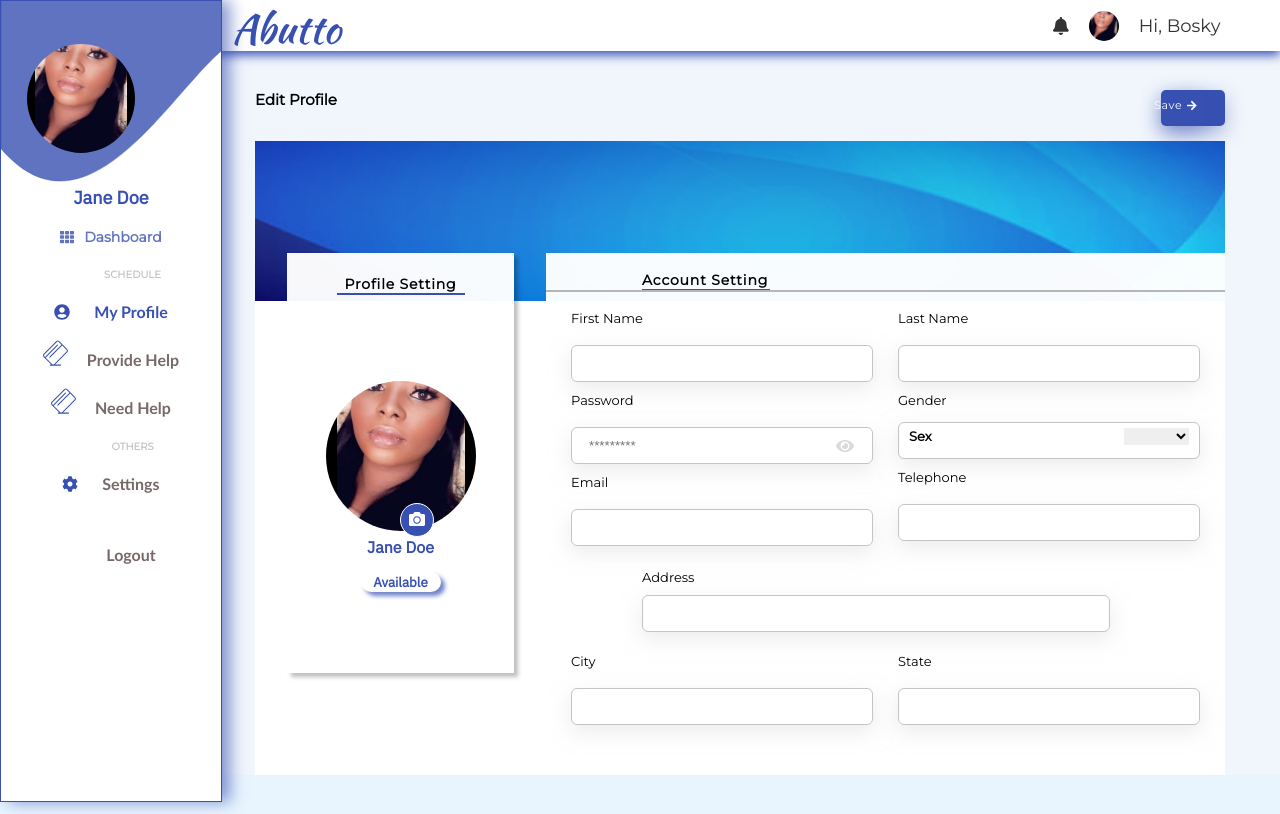
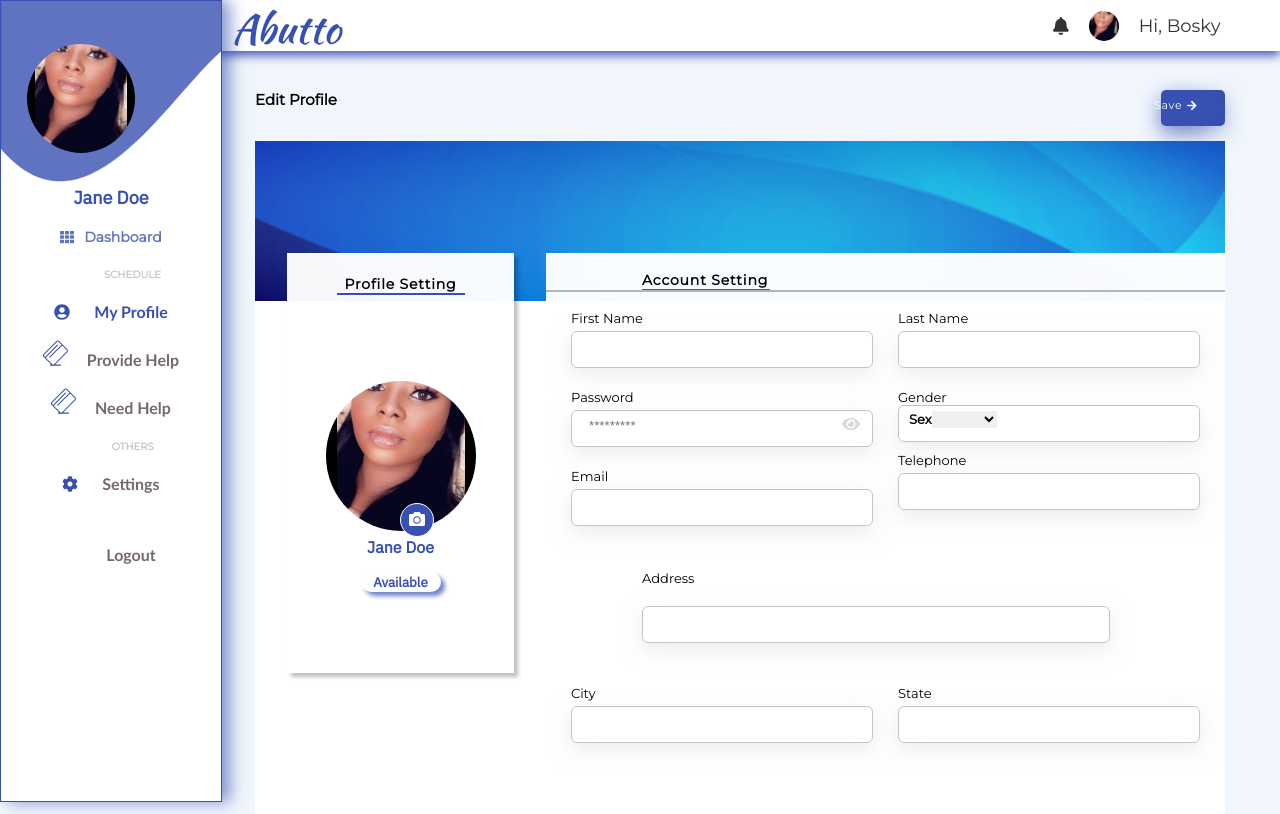
Before and after one commit to courage173/abutto-web, a React (Create React App) app: page /profile in a window 1280 px wide. Built offline with nearby package versions, Linux system fonts and the light colour scheme.

Commit message:
refactore(fixed error display to show up in the rigth position)

```diff
--- a/src/components/dashboard/profile/profile.js
+++ b/src/components/dashboard/profile/profile.js
@@ -222,7 +222,7 @@ class Profile extends Component {
                                 <div className="profile-form_top_section">
                                     <div>
                                         <div>
-                                            <div className="first">First Name</div><br />
+                                            <div className="first">First Name</div>
                                             <FormField
                                                 id={'firstName'}
                                                 formdata={this.state.formdata.firstName}
@@ -230,7 +230,7 @@ class Profile extends Component {
                                                 useStyle={false}
                                                 inPutStyle={{ background: 'white', boxShadow: 'inset 0 0 0px 9999px white', marginLeft: '15px' }}
                                                 st={{
-                                                    display: 'flex',
+                                                    marginBottom: '21px',
                                                     fontFamily: 'Montserrat',
                                                     color: '#3750B2', fontWeight: '600',
                                                     fontSize: '13px',
@@ -243,7 +243,7 @@ class Profile extends Component {
                                             />
                                         </div>
                                         <div>
-                                            <div className="first">Password</div><br />
+                                            <div className="first">Password</div>
                                             <FormField
                                                 id={'password'}
                                                 formdata={this.state.formdata.password}
@@ -251,7 +251,8 @@ class Profile extends Component {
                                                 inPutStyle={{ background: 'white', boxShadow: 'inset 0 0 0px 9999px white', marginLeft: '15px' }}
                                                 fontIcon2={<FontAwesomeIcon icon={faEye} style={{ color: '#DADADA', cursor: 'pointer' }} />}
                                                 st={{
-                                                    marginTop: '5px', display: 'flex',
+                                                    marginBottom: '21px',
+                                                    marginTop: '5px',
                                                     justifyContent: 'space-evenly',
                                                     alignItems: 'center'
                                                 }}
@@ -261,7 +262,7 @@ class Profile extends Component {
                                             />
                                         </div>
                                         <div>
-                                            <div className="first">Email</div><br />
+                                            <div className="first">Email</div>
                                             <FormField
                                                 id={'email'}
                                                 formdata={this.state.formdata.email}
@@ -269,7 +270,7 @@ class Profile extends Component {
                                                 useStyle={false}
                                                 inPutStyle={{ background: 'white', boxShadow: 'inset 0 0 0px 9999px white', marginLeft: '15px' }}
                                                 st={{
-                                                    display: 'flex',
+                                                    marginBottom: '21px',
                                                     fontFamily: 'Montserrat',
                                                     color: '#3750B2', fontWeight: '600',
                                                     fontSize: '13px',
@@ -284,7 +285,7 @@ class Profile extends Component {
                                     </div>
                                     <div>
                                         <div>
-                                            <div className="first">Last Name</div><br />
+                                            <div className="first">Last Name</div>
                                             <FormField
                                                 id={'lastName'}
                                                 formdata={this.state.formdata.lastName}
@@ -292,7 +293,7 @@ class Profile extends Component {
                                                 useStyle={false}
                                                 inPutStyle={{ background: 'white', boxShadow: 'inset 0 0 0px 9999px white', marginLeft: '15px' }}
                                                 st={{
-                                                    display: 'flex',
+                                                    marginBottom: '21px',
                                                     fontFamily: 'Montserrat',
                                                     color: '#3750B2', fontWeight: '600',
                                                     fontSize: '13px',
@@ -305,14 +306,15 @@ class Profile extends Component {
                                             />
                                         </div>
                                         <div>
-                                            <div className="first">Gender</div><br />
+                                            <div className="first">Gender</div>
                                             <FormField
                                                 id={'gender'}
                                                 formdata={this.state.formdata.gender}
                                                 change={(element) => this.updateForm(element)}
                                                 legend='Sex'
                                                 st={{
-                                                    display: 'flex', padding: '5px 10px 0px 10px',
+                                                    marginBottom: '21px',
+                                                    padding: '5px 10px 0px 10px',
                                                     justifyContent: 'space-between', fontFamily: 'Montserrat',
                                                     color: 'black', fontWeight: '600',
                                                     fontSize: '13px',
@@ -323,7 +325,7 @@ class Profile extends Component {
                                             />
                                         </div>
                                         <div>
-                                            <div className="first">Telephone</div><br />
+                                            <div className="first">Telephone</div>
                                             <FormField
                                                 id={'phoneNumber'}
                                                 formdata={this.state.formdata.phoneNumber}
@@ -331,7 +333,7 @@ class Profile extends Component {
                                                 useStyle={false}
                                                 inPutStyle={{ background: 'white', boxShadow: 'inset 0 0 0px 9999px white', marginLeft: '15px' }}
                                                 st={{
-                                                    display: 'flex',
+                                                    marginBottom: '21px',
                                                     fontFamily: 'Montserrat',
                                                     color: '#3750B2', fontWeight: '600',
                                                     fontSize: '13px',
@@ -357,7 +359,7 @@ class Profile extends Component {
                                                 useStyle={false}
                                                 inPutStyle={{ background: 'white', boxShadow: 'inset 0 0 0px 9999px white', marginLeft: '15px' }}
                                                 st={{
-                                                    display: 'flex',
+                                                    marginBottom: '21px',
                                                     fontFamily: 'Montserrat',
                                                     color: '#3750B2', fontWeight: '600',
                                                     fontSize: '13px',
@@ -373,7 +375,7 @@ class Profile extends Component {
                                     </div>
                                     <div className='city_state_section'>
                                         <div >
-                                            <div className="first">City</div><br />
+                                            <div className="first">City</div>
                                             <FormField
                                                 id={'city'}
                                                 formdata={this.state.formdata.city}
@@ -381,7 +383,7 @@ class Profile extends Component {
                                                 useStyle={false}
                                                 inPutStyle={{ background: 'white', boxShadow: 'inset 0 0 0px 9999px white', marginLeft: '15px' }}
                                                 st={{
-                                                    display: 'flex',
+                                                    marginBottom: '21px',
                                                     fontFamily: 'Montserrat',
                                                     color: '#3750B2', fontWeight: '600',
                                                     fontSize: '13px',
@@ -394,7 +396,7 @@ class Profile extends Component {
                                             />
                                         </div>
                                         <div>
-                                            <div className="first">State</div><br />
+                                            <div className="first">State</div>
                                             <FormField
                                                 id={'state'}
                                                 formdata={this.state.formdata.state}
@@ -402,7 +404,7 @@ class Profile extends Component {
                                                 useStyle={false}
                                                 inPutStyle={{ background: 'white', boxShadow: 'inset 0 0 0px 9999px white', marginLeft: '15px' }}
                                                 st={{
-                                                    display: 'flex',
+                                                    marginBottom: '21px',
                                                     fontFamily: 'Montserrat',
                                                     color: '#3750B2', fontWeight: '600',
                                                     fontSize: '13px',
--- a/src/components/dashboard/profile/profileStyle.css
+++ b/src/components/dashboard/profile/profileStyle.css
@@ -186,7 +186,6 @@
     margin-top: 10px;
     font-size: 13px;
     line-height: 16px;
-    margin-bottom: -10px;
     font-family: Montserrat;
 }
 
--- a/src/components/utils/form/formField.css
+++ b/src/components/utils/form/formField.css
@@ -44,8 +44,9 @@ input:focus{
 
 .error_label{
     margin: 9px;
-    font-size: 14px;
+    font-size: 13px;
     color: red;
+    padding: 5px;
 }
 
 .selectInput {
--- a/src/components/utils/form/formfield.js
+++ b/src/components/utils/form/formfield.js
@@ -38,6 +38,7 @@ class Formfield extends Component {
                                 {formdata.showlabel ?
                                     <div className="label_inputs">{formdata.config.label}</div>
                                     : null}
+                                <div>
                                     {fontIcon && fontIcon}
                                     <input
                                         onFocus={() => this.onFocus(formdata.touched)}
@@ -48,6 +49,7 @@ class Formfield extends Component {
                                         style={inPutStyle}
                                     />
                                     {fontIcon2 && fontIcon2}
+                                </div>
                                 {showError()}
                             </div>
 
```
Also changed, not shown: src/components/dashboard/setting/Setting.js (+6 -9 lines). Lines whose indentation alone changed are shown as unchanged.
